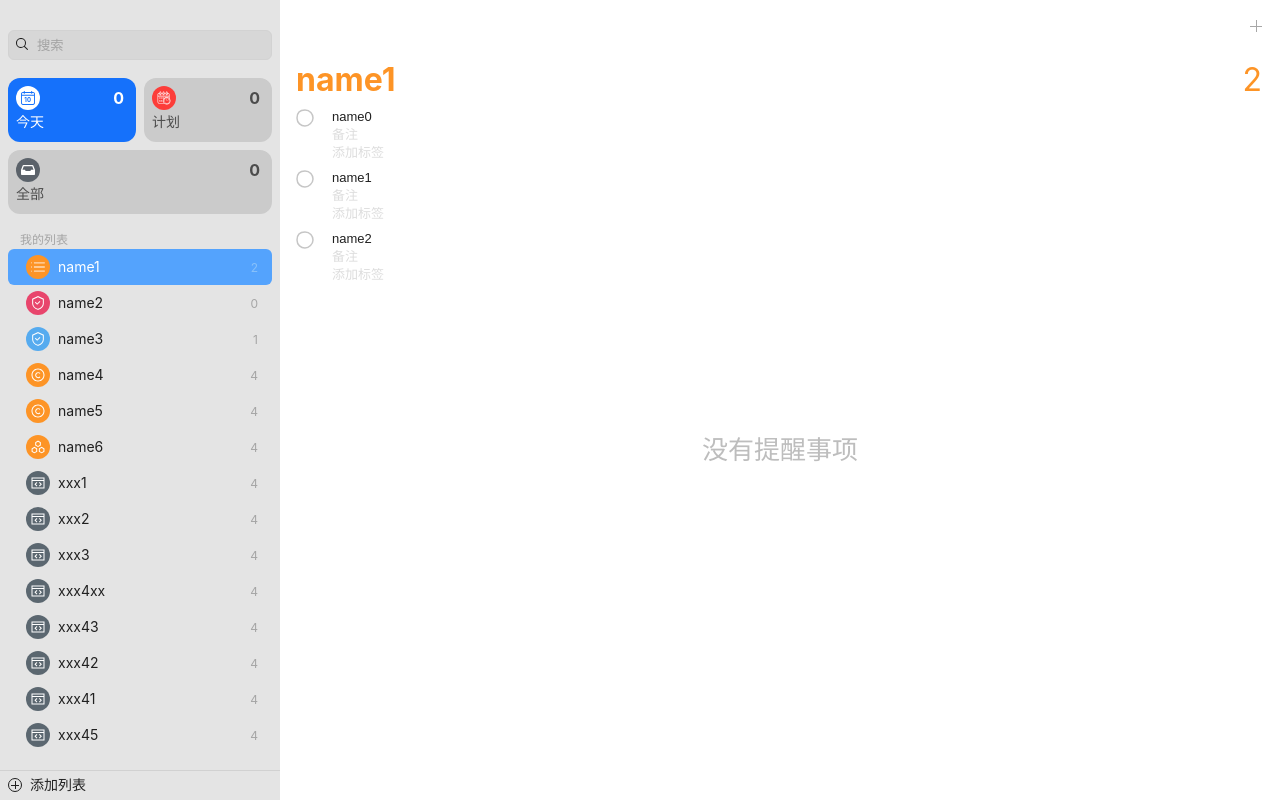
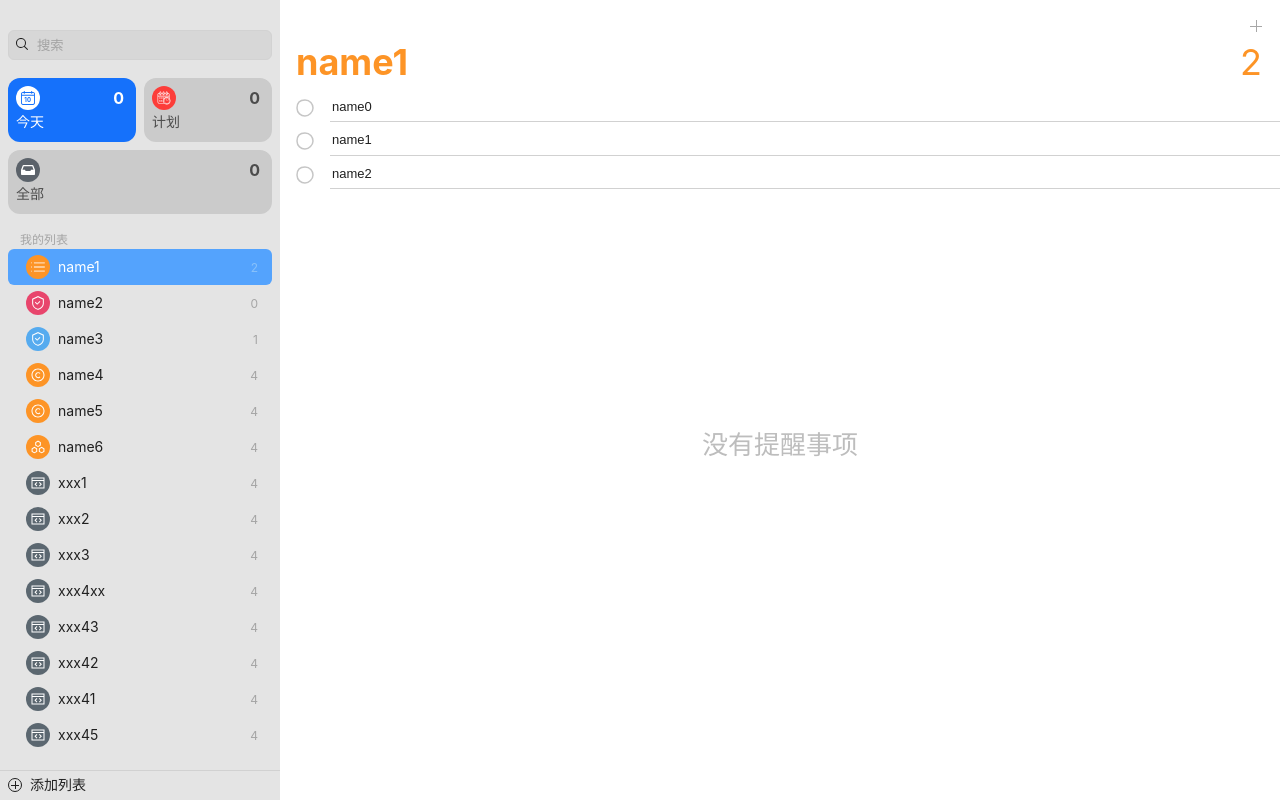
Before and after one commit to nppp1990/easy-todo, a Vue app: page / in a window 1280 px wide. Built offline with nearby package versions, Linux system fonts and the light colour scheme.

Commit message:
标签的逻辑先注释掉，太复杂了

```diff
--- a/src/components/edit/EditItem.vue
+++ b/src/components/edit/EditItem.vue
@@ -11,10 +11,19 @@
     </div>
     <div class="info-layout">
       <input class="name" type="text" v-model="name" @click.stop="onClickSpan">
-      <input class="remark" type="text" placeholder="备注" @click.stop="onClickSpan">
-      <input type="text" placeholder="添加标签" @click.stop="onClickSpan">
+      <template v-if="!showExtra">
+        <input v-if="testNote.length > 0"
+               :value="testNote" class="remark" type="text" placeholder="备注" @click.stop="onClickSpan">
+
+<!--        <input v-if="testLabel.length > 0"-->
+<!--               :value="testLabel" type="text" placeholder="添加标签"  @click.stop="onClickSpan">-->
+      </template>
+      <!--      <div v-show="!showExtra">testXXXX</div>-->
       <el-collapse-transition>
-        <div class="other-info" v-show="showExtra">
+        <div style="display: flex; flex-direction: column" v-show="showExtra">
+          <input class="remark" type="text" placeholder="备注" @click.stop="onClickSpan" v-model="testNote">
+<!--          <input type="text" placeholder="添加标签" v-model="testLabel">-->
+          <div class="other-info">
             <todo-date-picker v-model="date" />
             <todo-time-picker class="label-right" v-model="timer"
                               :style="`display: ${date.length > 0 ? 'block' : 'none'} `" />
@@ -23,7 +32,9 @@
               <img :src="`src/assets/svg/ic_flag${isFlag ? '_selected' : ''}.svg`" alt="">
             </div>
           </div>
+        </div>
       </el-collapse-transition>
+      <div class="divider" />
     </div>
   </div>
 </template>
@@ -31,6 +42,7 @@
 import TodoDatePicker from "@/components/edit/TodoDatePicker.vue";
 import TodoTimePicker from "@/components/edit/TodoTimePicker.vue";
 import { defineAttrFromProps } from "@/utils/vueUtils";
+import { ref } from "vue";
 
 const props = defineProps({
   name: {
@@ -61,6 +73,9 @@ const emit = defineEmits([
   'update:isFlag',
   'update:showExtra'
 ])
+
+const testNote = ref('')
+const testLabel = ref('')
 
 const name = defineAttrFromProps(props, emit, 'name')
 const date = defineAttrFromProps(props, emit, 'date')
@@ -154,7 +169,7 @@ function onClickSpan() {
     flex-direction: column;
     font-size: 12px;
 
-    & > input {
+    input {
       display: inline-block;
       background: none;
       border: none;
@@ -213,9 +228,16 @@ function onClickSpan() {
       .label-right {
         margin-left: 8px;
       }
+    }
+
+    .divider {
+      height: 1px;
+      width: 100%;
+      background-color: var(--divider-gray1);
+      margin-top: 6px;
+    }
+  }
 
 
 }
-  }
-}
 </style>
--- a/src/components/edit/TitleLayout.vue
+++ b/src/components/edit/TitleLayout.vue
@@ -30,7 +30,7 @@ const colorList = ref(TYPE_COLOR_LIST)
 </script>
 <style scoped lang="scss">
 .title-layout {
-  height: 100px;
+  height: 90px;
   position: relative;
 
   .add {
@@ -72,10 +72,10 @@ const colorList = ref(TYPE_COLOR_LIST)
   }
 
   h1 {
-    font-size: 32px;
+    font-size: 36px;
     color: #157efb;
     position: absolute;
-    top: 54px;
+    top: 34px;
 
     &.title {
       font-weight: bold;
```
Lines whose indentation alone changed are shown as unchanged.
